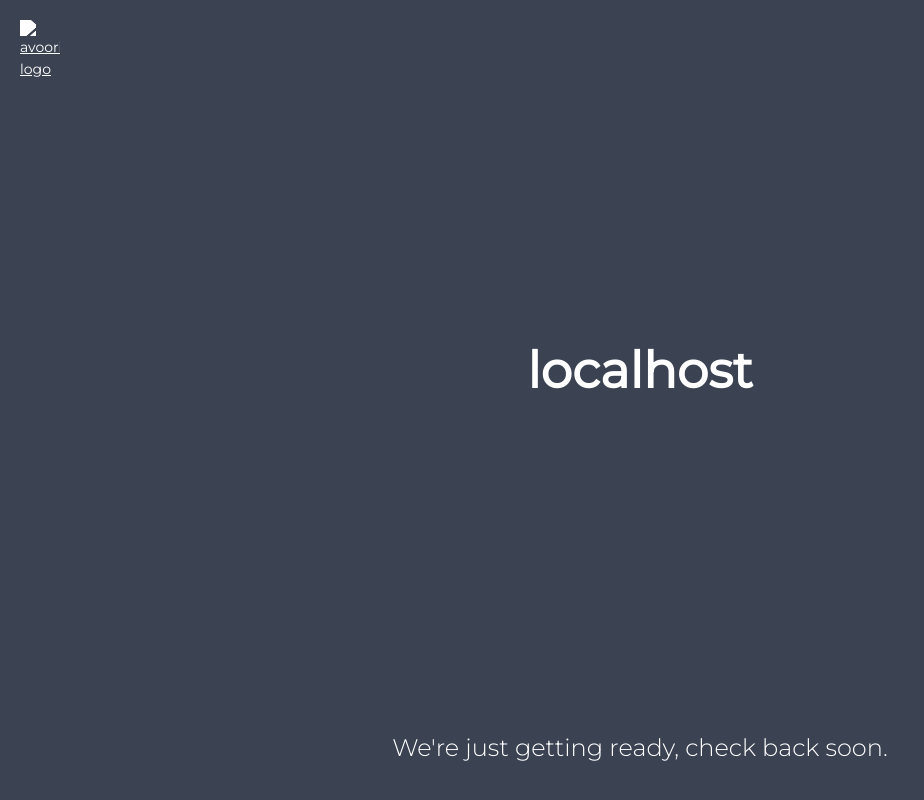
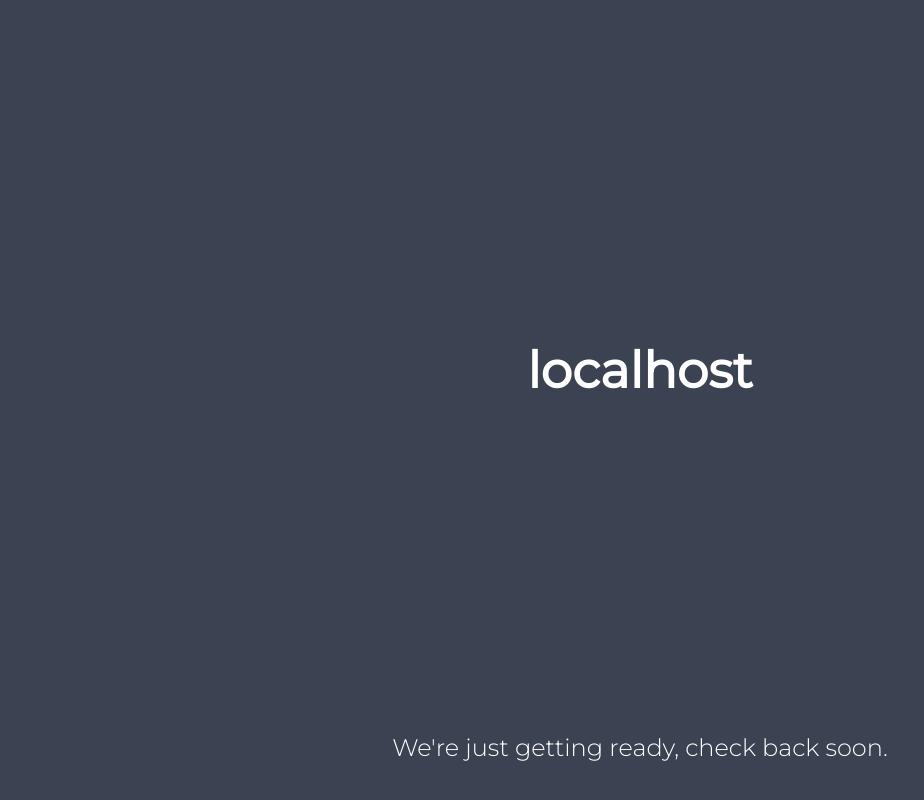
Before and after one commit to gettechreviews/gettechreviews.com, a plain HTML site: page index.html in a window 1280 px wide. Shown: the whole page, without its empty margins (0-924 px from the left). Drawn offline with Linux system fonts and the light colour scheme.

Commit message:
Update index.html

```diff
--- a/index.html
+++ b/index.html
@@ -105,7 +105,7 @@
 </head>
 <body>
         <div class="wrap">
-                <a href="https://gettechreviews.com/"><img class="avoori-logo" src="https://avoori.com/wp-content/themes/avooritheme/assets/img/favicon.png" alt="avoori.com logo"></a>
+                <!--<a href="https://gettechreviews.com/"><img class="avoori-logo" src="https://avoori.com/wp-content/themes/avooritheme/assets/img/favicon.png" alt="avoori.com logo"></a>-->
                 <div class="domain">
                         <h1 id="site_domain">mydomain.com</h1>
                 </div>
```
